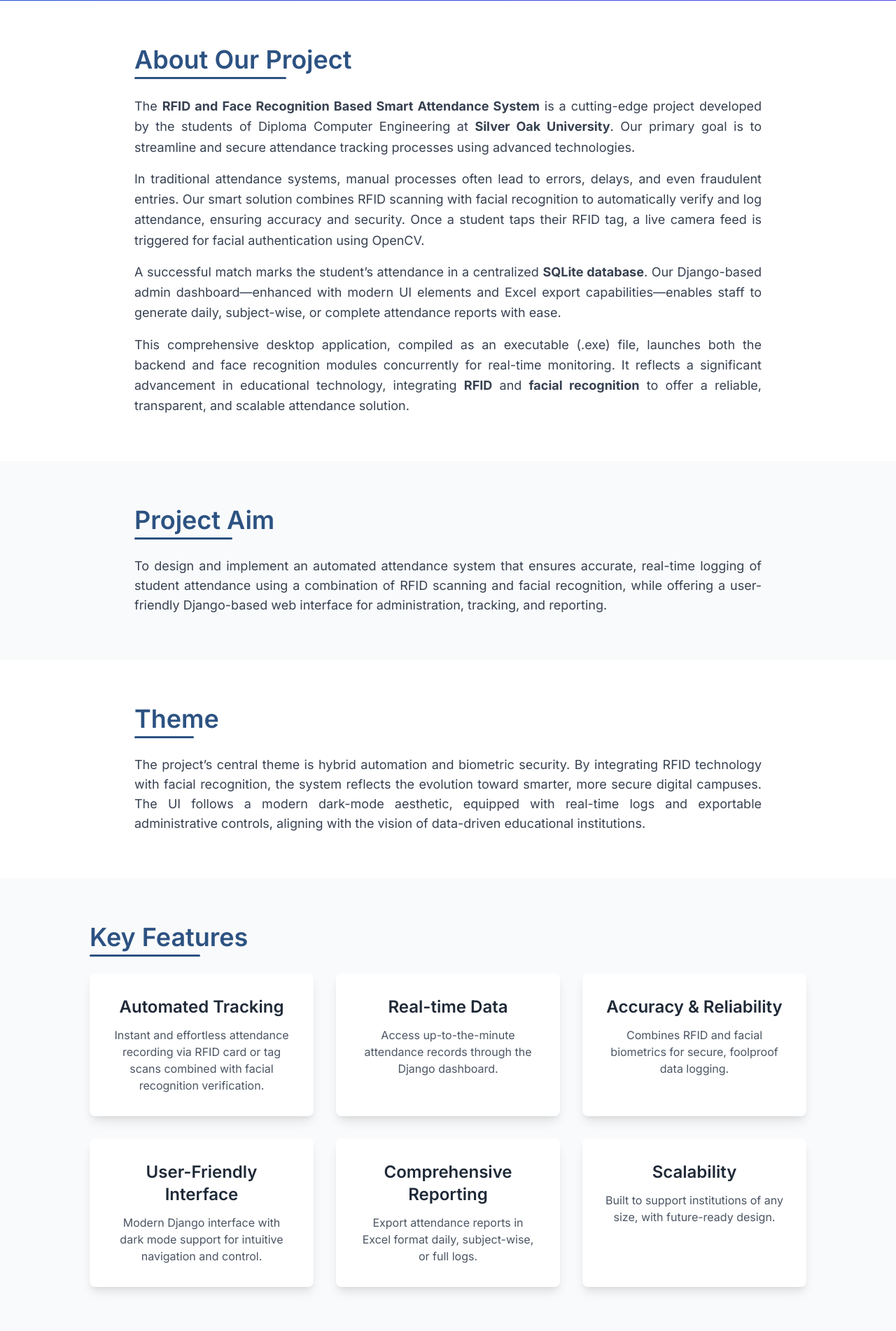
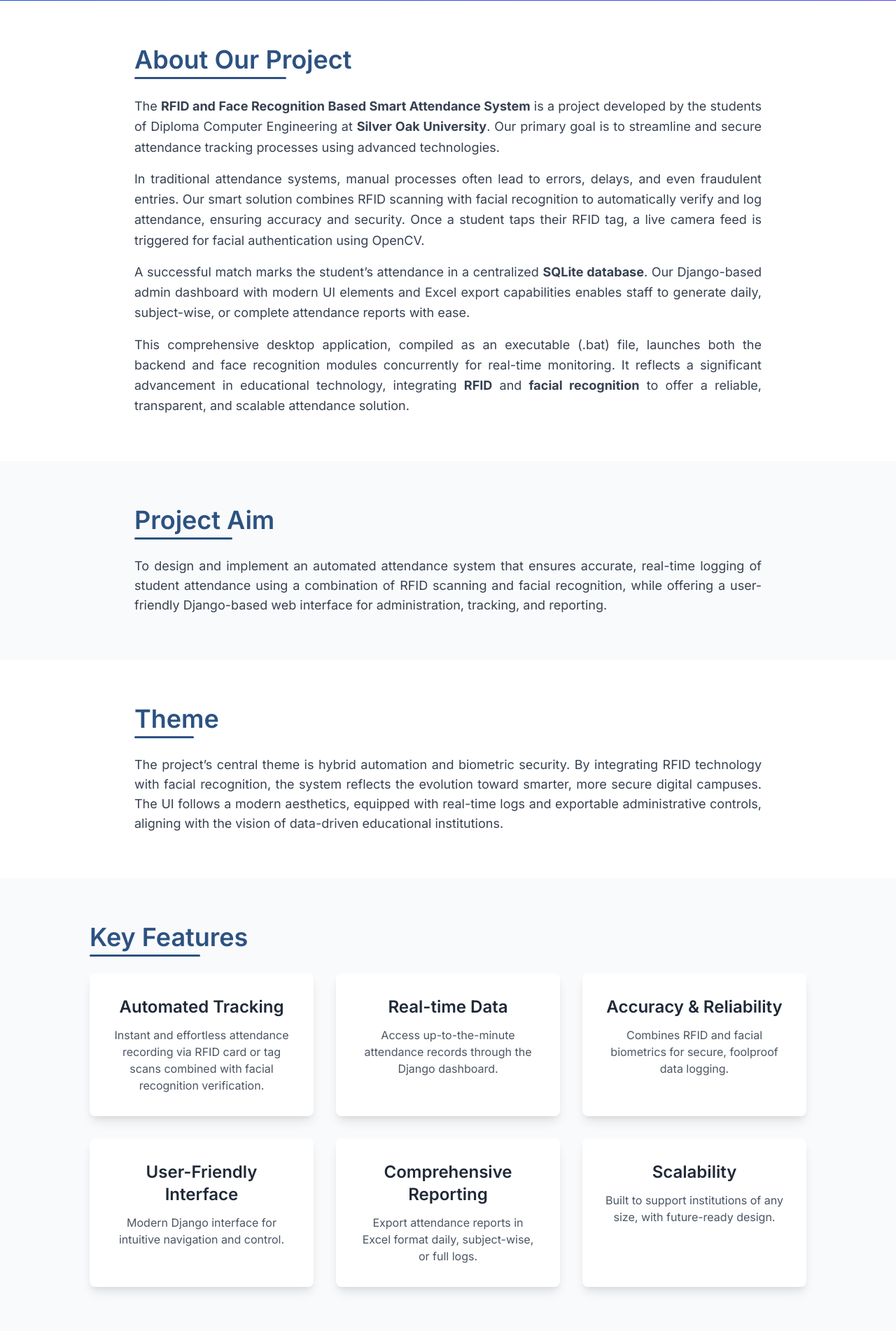
Before and after one commit to Vedanshu49/attendance_system, a Django app: page / in a window 1280 px wide. Shown: the part 391-2293 px from the top of the page at 70% size. Run offline with Django 5.2, Linux system fonts and the light colour scheme.

Commit message:
Project completed

```diff
--- a/attendance_app/templates/home.html
+++ b/attendance_app/templates/home.html
@@ -50,7 +50,7 @@
             <h2 class="text-4xl section-heading mb-8 text-center">About Our Project</h2>
             <div class="text-lg text-gray-700 leading-relaxed text-justify">
                 <p class="mb-4">
-                    The <b>RFID and Face Recognition Based Smart Attendance System</b> is a cutting-edge project
+                    The <b>RFID and Face Recognition Based Smart Attendance System</b> is a project
                     developed by the students of Diploma Computer Engineering at <b>Silver Oak University</b>. Our
                     primary goal is to streamline and secure attendance tracking processes using advanced technologies.
                 </p>
@@ -62,15 +62,14 @@
                 </p>
                 <p class="mb-4">
                     A successful match marks the student’s attendance in a centralized <b>SQLite database</b>. Our
-                    Django-based admin dashboard—enhanced with modern UI elements and Excel export
-                    capabilities—enables staff to generate daily, subject-wise, or complete attendance reports with
+                    Django-based admin dashboard with modern UI elements and Excel export
+                    capabilities enables staff to generate daily, subject-wise, or complete attendance reports with
                     ease.
                 </p>
                 <p>
-                    This comprehensive desktop application, compiled as an executable (.exe) file, launches both the
+                    This comprehensive desktop application, compiled as an executable (.bat) file, launches both the
                     backend and face recognition modules concurrently for real-time monitoring. It reflects a
-                    significant advancement in educational technology, integrating <b>RFID</b> and <b>facial
-                        recognition</b>
+                    significant advancement in educational technology, integrating <b>RFID</b> and <b>facial recognition</b>
                     to offer a reliable, transparent, and scalable attendance solution.
                 </p>
             </div>
@@ -94,7 +93,7 @@
             <p class="text-lg text-gray-700 text-justify">
                 The project’s central theme is hybrid automation and biometric security. By integrating RFID technology
                 with facial recognition, the system reflects the evolution toward smarter, more secure digital campuses.
-                The UI follows a modern dark-mode aesthetic, equipped with real-time logs and exportable administrative
+                The UI follows a modern aesthetics, equipped with real-time logs and exportable administrative
                 controls, aligning with the vision of data-driven educational institutions.
             </p>
         </div>
@@ -120,7 +119,7 @@
                 </div>
                 <div class="bg-white p-8 rounded-lg shadow-lg text-center">
                     <h3 class="text-2xl font-semibold mb-3 text-gray-800">User-Friendly Interface</h3>
-                    <p class="text-gray-600">Modern Django interface with dark mode support for intuitive navigation and
+                    <p class="text-gray-600">Modern Django interface for intuitive navigation and
                         control.</p>
                 </div>
                 <div class="bg-white p-8 rounded-lg shadow-lg text-center">
@@ -140,7 +139,7 @@
         <div class="container mx-auto max-w-4xl text-center">
             <h2 class="text-4xl section-heading mb-12 mx-auto">Our Dedicated Team</h2>
             <p class="text-lg text-gray-700 mb-10">
-                This project is the outcome of collaborative efforts by a team of students from the Diploma in Computer
+                This project is made by a team of students from the Diploma in Computer
                 Engineering program at Silver Oak University.
             </p>
 
@@ -156,7 +155,7 @@
                     <p class="text-blue-600">Project Lead</p>
                 </div>
 
-                <!-- M E H A K -->
+            <!-- M E H A K -->
 
                 <div class="bg-gray-100 p-6 rounded-lg shadow-md flex flex-col items-center">
                     <img src="{% static 'images/me.jpg' %}" alt="Mahek Gohel"
@@ -175,7 +174,7 @@
                 </div>
 
                 <!-- Y U G -->
-                <CENTER></CENTER>
+<CENTER></CENTER>
                 <div class="bg-gray-100 p-6 rounded-lg shadow-md flex flex-col items-center">
                     <img src="{% static 'images/y.jpg' %}" alt="Yug Badal Shah"
                         class="rounded-full w-34 h-34 object-cover mb-4 border-2 border-blue-600">
@@ -199,8 +198,8 @@
         </div>
     </section>
 
-    <!--
-    <footer class="bg-gray-800 text-gray-300 py-8 px-6">
+
+    <!-- <footer class="bg-gray-800 text-gray-300 py-8 px-6">
         <div class="container mx-auto text-center">
             <p class="mb-2">&copy; 2023 RFID Attendance System. All rights reserved.</p>
             <p class="text-sm">Developed by Diploma Computer Engineering Students of <span class="font-semibold">Silver Oak University</span>.</p>
```
Also changed, not shown: db.sqlite3, 1 other file.
